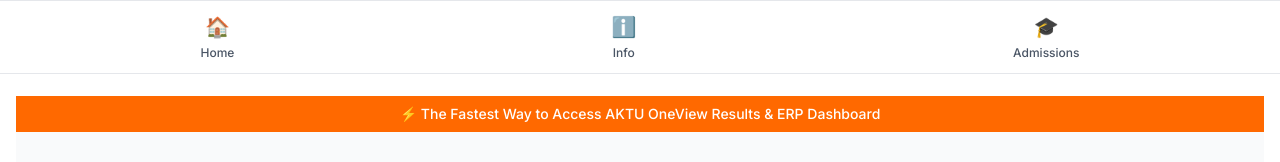
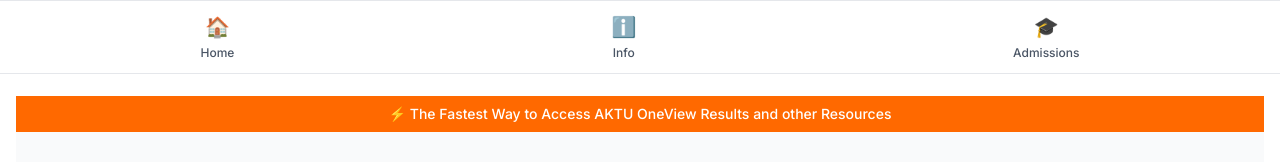
Before and after one commit to setuunique-bit/Aktu, a Next.js app: page / in a window 1280 px wide. Shown: the top 162 px of the page. Built offline with nearby package versions, Linux system fonts and the light colour scheme; no server answers.

Commit message:
Push adsterra

```diff
--- a/app/layout.tsx
+++ b/app/layout.tsx
@@ -154,10 +154,10 @@
           src="https://pl29375775.profitablecpmratenetwork.com/ba/fb/05/bafb05638dad97c021920e01f7260e11.js"
           strategy="lazyOnload"
         /> */}
-        <Script
+        {/* <Script
   src="https://pl29375776.profitablecpmratenetwork.com/fb/d1/c2/fbd1c258837130c388a581e8b49ff8a6.js"
   strategy="lazyOnload"
-/>
+/> */}
 
       </body>
     </html>
--- a/app/page.tsx
+++ b/app/page.tsx
@@ -137,7 +137,7 @@
       {/* Top Banner */}
       <div className="bg-orange-500 text-white text-center py-2 text-xs md:text-sm font-medium px-4">
 
-       ⚡ The Fastest Way to Access AKTU OneView Results & ERP Dashboard
+       ⚡ The Fastest Way to Access AKTU OneView Results and other Resources
       </div>
 
       <main className="max-w-4xl mx-auto px-4 py-8 space-y-8">
```
